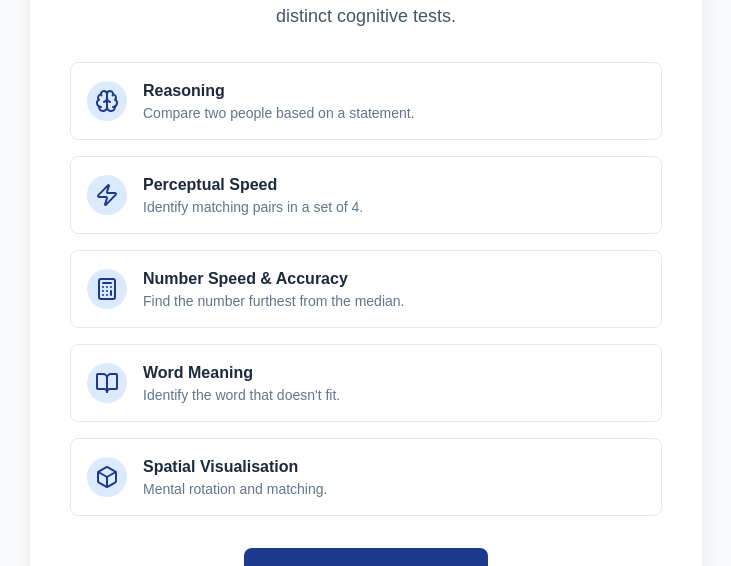
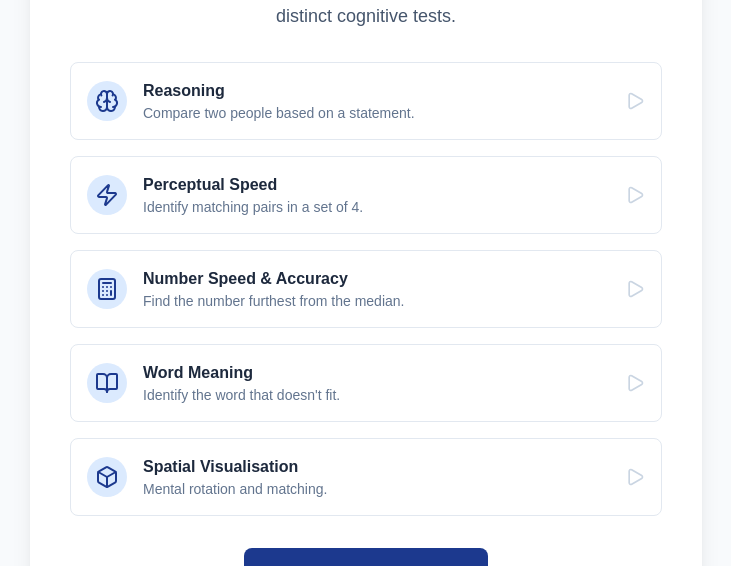
Before and after one commit to Brikita/Aptitude-Tests, a Next.js app: page / in a window 1280 px wide. Shown: the part 154-720 px from the top of the page, without its empty margins (274-1005 px from the left). Built offline with nearby package versions, Linux system fonts and the light colour scheme.

Commit message:
Refactor task links to use Link component for navigation and enhance hover effects

```diff
--- a/src/app/page.tsx
+++ b/src/app/page.tsx
@@ -58,18 +58,21 @@ export default function Home() {
 
         <div className="grid gap-4 mb-8">
           {tasks.map((task) => (
-            <div
+            <Link
               key={task.id}
-              className="p-4 border border-slate-200 rounded-lg hover:bg-slate-50 transition-colors text-left flex items-center gap-4"
+              href={`/${task.id}`}
+              onClick={handleStart}
+              className="p-4 border border-slate-200 rounded-lg hover:bg-slate-50 transition-colors text-left flex items-center gap-4 group"
             >
-              <div className="bg-blue-100 p-2 rounded-full text-blue-900">
+              <div className="bg-blue-100 p-2 rounded-full text-blue-900 group-hover:bg-blue-200 transition-colors">
                 <task.icon className="w-6 h-6" />
               </div>
-              <div>
+              <div className="flex-1">
                 <h3 className="font-bold text-slate-800">{task.title}</h3>
                 <p className="text-sm text-slate-500">{task.description}</p>
               </div>
-            </div>
+              <Play className="w-5 h-5 text-slate-300 group-hover:text-blue-900 transition-colors" />
+            </Link>
           ))}
         </div>
 
```
